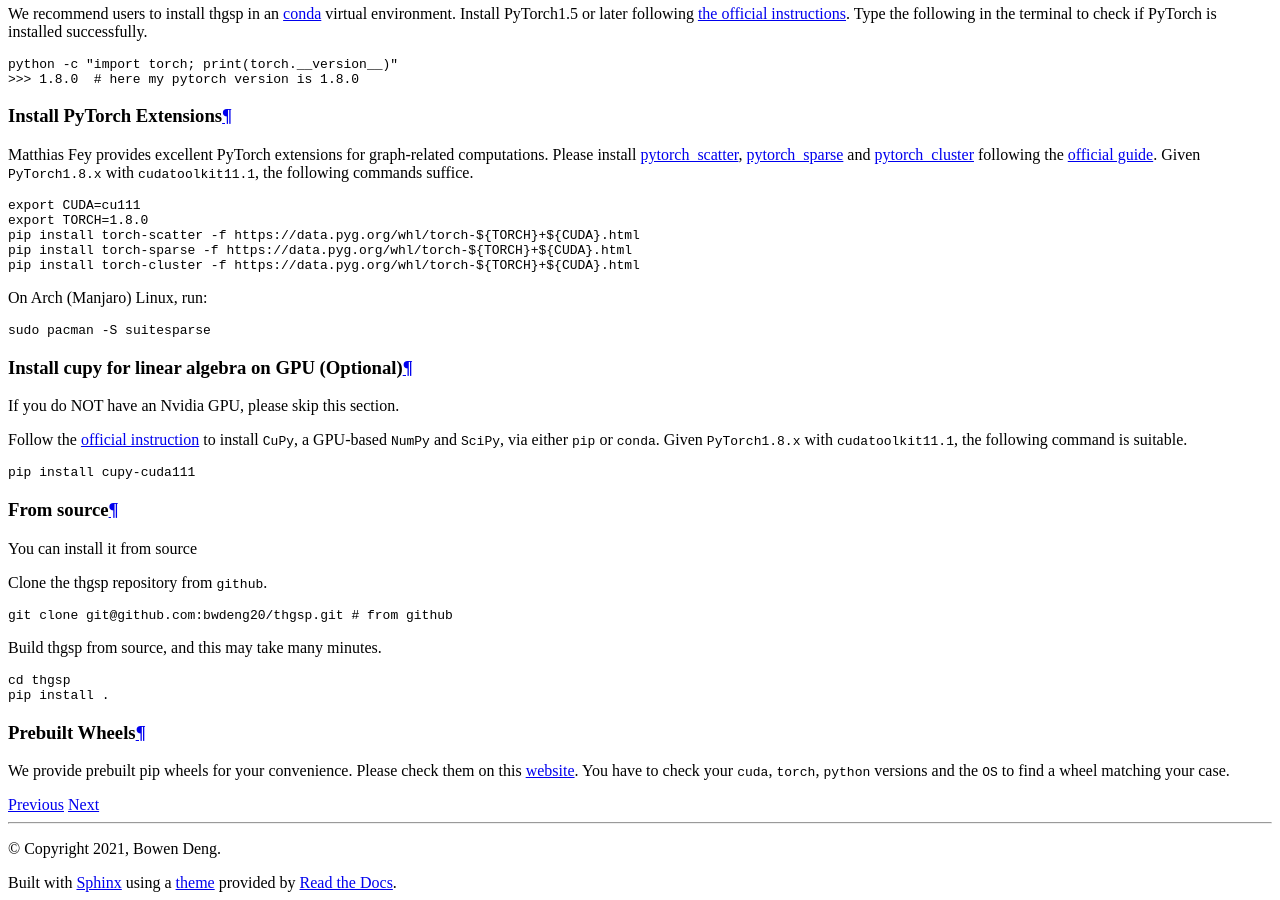
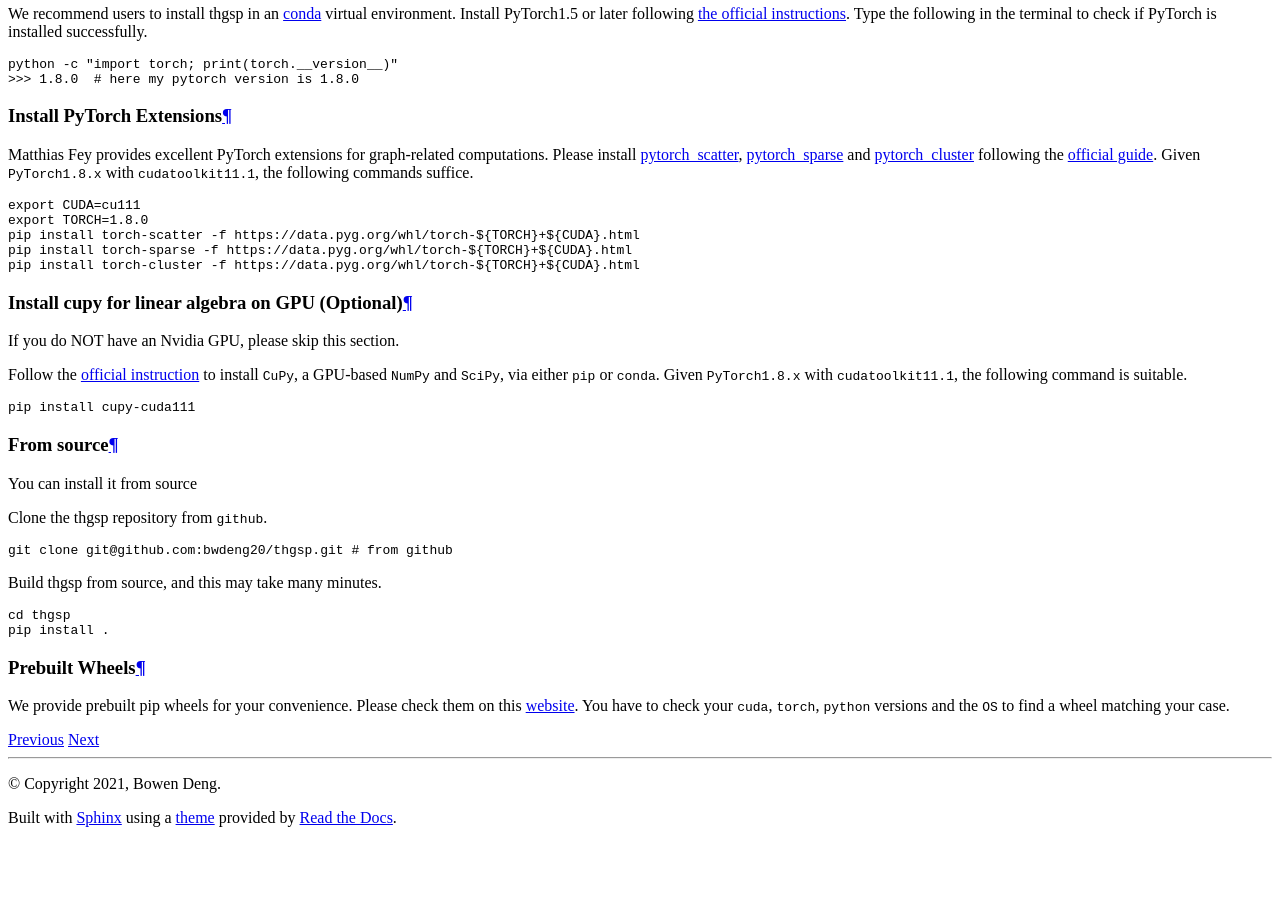
Before and after one commit to bwdeng20/thgsp, a Sphinx documentation site: the page built from docs/source/notes/installation.md, in a window 1280 px wide and 900 px high, scrolled down 896 px. Built offline with Sphinx 7.4.7 and the Read the Docs theme 2.0.0, drawn with Linux system fonts in a browser that asks for light colours; the version number is read from the project's files by our own code; after the commit the page ends 1731 px from its top, so only the background shows below that; some of the changed lines change nothing that is shown.

Commit message:
docs: try to fix
[skip ci]

````diff
--- a/docs/source/conf.py
+++ b/docs/source/conf.py
@@ -37,9 +37,11 @@ release = thgsp.__version__
 autodoc_mock_imports = ["ray", "scikit-sparse"]
 extensions = [
     "sphinx.ext.autodoc",
+    'sphinx.ext.autosummary',
     "sphinx.ext.mathjax",
     "sphinx.ext.viewcode",
     "myst_parser",
+    "sphinx.ext.intersphinx",
     "sphinx.ext.napoleon",
     "sphinx.ext.githubpages",
 ]
@@ -65,7 +67,13 @@ html_static_path = ["_static"]
 html_context = {"css_files": ["_static/css/custom.css"]}
 html_logo = "_static/img/logo.svg"
 
-intersphinx_mapping = {"python": ("https://docs.python.org/", None)}
+intersphinx_mapping = {
+    'python': ('https://docs.python.org/', None),
+    'numpy': ('http://docs.scipy.org/doc/numpy', None),
+    'pandas': ('http://pandas.pydata.org/pandas-docs/dev', None),
+    'torch': ('https://pytorch.org/docs/master', None)
+}
+
 html_theme_options = {
     "collapse_navigation": True,
     "display_version": True,
--- a/docs/source/notes/installation.md
+++ b/docs/source/notes/installation.md
@@ -28,13 +28,6 @@ export TORCH=1.8.0
 pip install torch-scatter -f https://data.pyg.org/whl/torch-${TORCH}+${CUDA}.html
 pip install torch-sparse -f https://data.pyg.org/whl/torch-${TORCH}+${CUDA}.html
 pip install torch-cluster -f https://data.pyg.org/whl/torch-${TORCH}+${CUDA}.html
-```
-
-
-On Arch (Manjaro) Linux, run:
-
-```
-sudo pacman -S suitesparse
 ```
 
 ### Install cupy for linear algebra on GPU (Optional)
````
Also changed, not shown: 1 other file.
